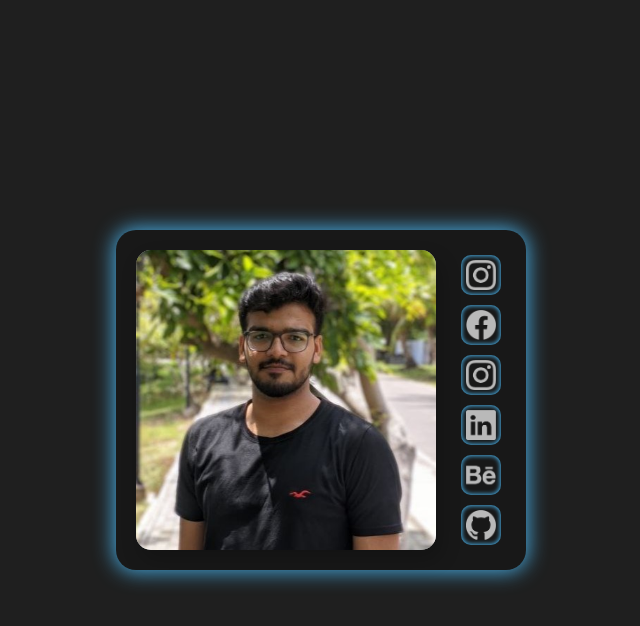
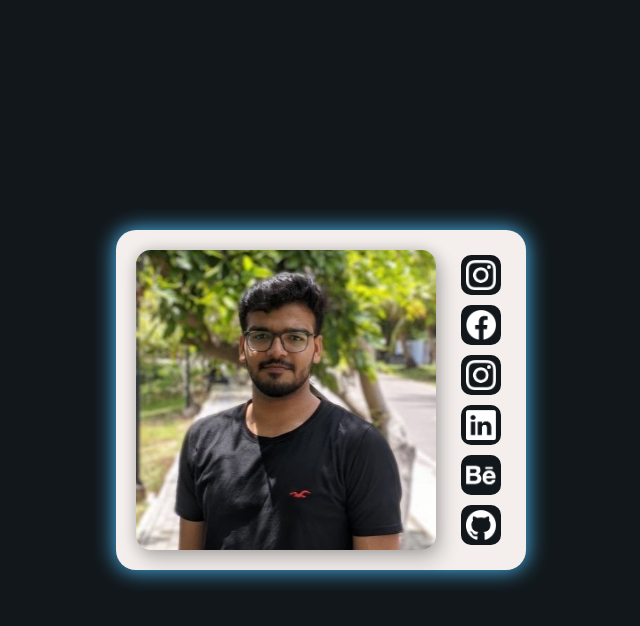
Before and after one commit to hasnizihar/hasnizihar.github.io, a PHP site: page / in a window 1280 px wide. Shown: the top 626 px of the page, without its empty margins (319-959 px from the left). Run offline with PHP 8.4, Linux system fonts and the light colour scheme.

Commit message:
Add files via upload

```diff
--- a/index.html
+++ b/index.html
@@ -4,6 +4,9 @@
     <meta charset="UTF-8">
     <meta name="viewport" content="width=device-width, initial-scale=1.0">
     <link rel="stylesheet" href="styles.css">
+    <link rel="preconnect" href="https://fonts.googleapis.com">
+    <link rel="preconnect" href="https://fonts.gstatic.com" crossorigin>
+    <link href="https://fonts.googleapis.com/css2?family=Comfortaa:wght@300..700&display=swap" rel="stylesheet">
     <title>Hz_Folio</title>
 </head>
 <body>
@@ -34,7 +37,7 @@
                 </a>
             </div>
             <div class="sm_icon">
-                <a href="https://web.facebook.com/profile.php?id=100090407079635&_rdc=1&_rdr" target="_blank">
+                <a href="https://www.facebook.com/share/ToYEGRy1pc2YBmWU/?mibextid=qi2Omg" target="_blank">
                     <img class="icimgs" src="facebook.png">
                 </a>
             </div>
--- a/styles.css
+++ b/styles.css
@@ -1,11 +1,21 @@
 body{
     font-family: Gotham;
-    background-color: #1F1F1F;
+    background-color: #12171B;
 
 
 }
+
+
+
+.flip-card-back {
+  font-family: "Comfortaa", sans-serif;
+  /* font-optical-sizing: auto;
+  font-weight: auto;
+  font-style: normal;
+} */
+}
 .main_card{
-    background-color: #181818;
+    background-color: #F4EFEC;
     /* box-shadow: 8px 8px 20px 4px rgba(0, 0, 0, 0.2); */
     box-shadow: 0 0 20px 2px #48abe0;
     /* width: 400px;
@@ -20,43 +30,48 @@ body{
     justify-content: space-evenly;
     align-items: center;
     border-radius: 20px;
-    animation: fadeInUp 3s ease-out;
+    animation: fadeInUp 2s ease-in-out;
 
 }
 .sm_icon a img{
     width: 30px;
     padding: 5px;
-    filter: opacity(70%);
+    /* filter: opacity(70%); */
+}
 
 
-
-
-}
-@keyframes fadeInUp {
+@keyframes fadeInUp  {
     from {
       opacity: 0;
+      top: 70%;
     }
     to {
       opacity: 1;
+      top: 50%;
     }
   }
 
 .sm_icon{
     width: 40px;
     height: 40px;
-    background-color: #181818;
+    background-color: #12171B;
     border-radius: 25%;
     margin: 5px;
     transition: transform .2s;
     /* box-shadow: inset 0px 0px 6px 7px rgba(0,0,0,0.2); */
-    box-shadow: inset 0px 0px 4px 1px #48abe0;
+
 }
 .sm_icon:hover{
-    transform: scale(1.2);
+    transform: scale(1.3);
+    background-color: #F4EFEC;
+    box-shadow: inset 0px 0px 4px 1px #48abe0;
 
 }
 .sm_icon img{
     color: #fff;
+}
+.sm_icon img:hover{
+  filter: invert(100%);
 }
 
 .flip-card {
@@ -103,13 +118,14 @@ body{
 
   .flip-card-front img {
     border-radius: 15px;
-    box-shadow: inset 0px 0px 10px 10px rgba(0,0,0,0.2);
+    box-shadow: 0px 0px 14px 0px rgba(0,0,0,0.2);
 
   }
   .flip-card-back {
-    background-color: #212529;
+    background-color: #12171B;
     color: white;
     transform: rotateY(180deg);
+    box-shadow: inset 0px 0px 10px 2px #48abe0;
   }
   .sm_card{
     margin: 20px 20px 20px 0 ;
```
